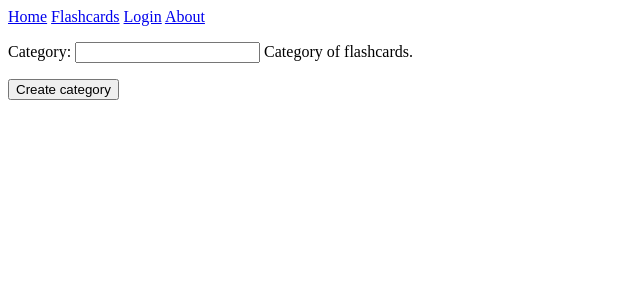
After one commit to daada95/WordParser, a Django app: page /category/add/ in a window 1280 px wide. The commit adds this page. Shown: the top 300 px of the page, without its empty margins (0-640 px from the left). Run offline with Django 4.2, Linux system fonts and the light colour scheme.

Commit message:
Feature: create a flashcard category & navigation page.

```diff
--- a/parser_app/models.py
+++ b/parser_app/models.py
@@ -4,6 +4,7 @@ from django.db import models
 
 
 class FlashcardCategory(models.Model):
+    id = models.IntegerField(primary_key=True)
     category = models.CharField(max_length=30, unique=True, help_text="Category of flashcards.")
 
     def __str__(self):
--- /dev/null
+++ b/parser_app/templates/categories/category_create.html
@@ -0,0 +1,11 @@
+{% extends 'base.html' %}
+{% block title %}
+Create a category of flashcards
+{% endblock %}
+{% block content %}
+<form method="post">
+    {% csrf_token %}
+    {{ form.as_p }}
+    <input type="submit" value="Create category">
+</form>
+{% endblock %}
--- a/parser_app/urls.py
+++ b/parser_app/urls.py
@@ -1,11 +1,14 @@
 from django.urls import path
 from .views import HomePageView, AboutView, FlashcardsCategoryView, FlashcardsCategoryDetailView, \
-    FlashcardCreate, FlashcardUpdate, FlashcardDelete
+    FlashcardCreate, FlashcardUpdate, FlashcardDelete, FlashcardNavigation, CategoryCreate, CategoryUpdate
 
 urlpatterns = [
     path('', HomePageView.as_view(), name="home_page"),
     path('about', AboutView.as_view(), name="about"),
-    path('flashcards', FlashcardsCategoryView.as_view(), name="category"),
+    path('flashcards-nav/', FlashcardNavigation.as_view(), name="flashcards_navigation"),
+    path('flashcards/', FlashcardsCategoryView.as_view(), name="category"),
+    path('category/add/', CategoryCreate.as_view(), name="category_create"),
+    path('category/<int:pk>/update', CategoryUpdate.as_view(), name="category_update"),
     path('flashcards/<int:pk>', FlashcardsCategoryDetailView.as_view(), name="category_detail"),
     path('flashcards/add', FlashcardCreate.as_view(), name="flashcard_create"),
     path('flashcards/<int:pk>/update', FlashcardUpdate.as_view(), name="flashcard_update"),
--- a/parser_app/views.py
+++ b/parser_app/views.py
@@ -1,5 +1,5 @@
 from django.views.generic import TemplateView, ListView, DetailView, CreateView, UpdateView, DeleteView
-from .models import Flashcard
+from .models import Flashcard, FlashcardCategory
 from django.shortcuts import get_object_or_404
 from django.urls import reverse_lazy
 
@@ -14,34 +14,52 @@ class AboutView(TemplateView):
     template_name = 'about.html'
 
 
+class FlashcardNavigation(TemplateView):
+    template_name = 'flashcard_navigation.html'
+
+
 class FlashcardsCategoryView(ListView):
-    template_name = 'category_list.html'
+    template_name = 'categories/category_list.html'
     model = Flashcard
+
+
+class CategoryCreate(CreateView):
+    model = FlashcardCategory
+    template_name = "categories/category_create.html"
+    fields = ["category"]
+    success_url = reverse_lazy("home_page")
+
+
+class CategoryUpdate(UpdateView):
+    template_name = "categories/category_update.html"
+    model = FlashcardCategory
+    fields = ["category"]
+    success_url = reverse_lazy('home_page')
 
 
 class FlashcardsCategoryDetailView(DetailView):
     model = Flashcard
-    template_name = "category_details.html"
+    template_name = "categories/category_details.html"
 
     def get_object(self, **kwargs):
         return get_object_or_404(Flashcard, id=self.kwargs.get("pk"))
 
 
 class FlashcardCreate(CreateView):
-    template_name = "create_flashcard.html"
+    template_name = "flashcards/create_flashcard.html"
     model = Flashcard
     fields = ["category", "title", "content"]
     success_url = reverse_lazy("home_page")
 
 
-class FlashcardUpdate(UpdateView):
-    template_name = "update_flashcard.html"
+class FlashcardUpdate(UpdateView):  # I have some bug here.. Can't update test category.
+    template_name = "flashcards/update_flashcard.html"
     model = Flashcard
     fields = ["category", "title", "content"]
     success_url = reverse_lazy("category")
 
 
 class FlashcardDelete(DeleteView):
-    template_name = "delete_flashcard.html"
+    template_name = "flashcards/delete_flashcard.html"
     model = Flashcard
     success_url = reverse_lazy("home_page")
--- a/templates/base.html
+++ b/templates/base.html
@@ -10,7 +10,7 @@
 <body>
     <div class="topnav">
       <a class="active" href="{% url 'home_page' %}">Home</a>
-      <a href="{% url 'category' %}">Flashcards</a>
+      <a href="{% url 'flashcards_navigation' %}">Flashcards</a>
       <a href="#login">Login</a>
       <a href="{% url 'about' %}">About</a>
     </div>
```
Also changed, not shown: parser_app/forms.py (+7 -1 lines), parser_app/templates/categories/category_update.html (added, +11 -0 lines), parser_app/templates/flashcard_navigation.html (added, +11 -0 lines), db.sqlite3, parser_app/migrations/0004_alter_flashcardcategory_id.py (added), parser_app/templates/categories/category_details.html (renamed from parser_app/templates/category_details.html), parser_app/templates/categories/category_list.html (renamed from parser_app/templates/category_list.html), parser_app/templates/flashcards/create_flashcard.html (renamed from parser_app/templates/create_flashcard.html), parser_app/templates/flashcards/delete_flashcard.html (renamed from parser_app/templates/delete_flashcard.html), parser_app/templates/flashcards/update_flashcard.html (renamed from parser_app/templates/update_flashcard.html).
